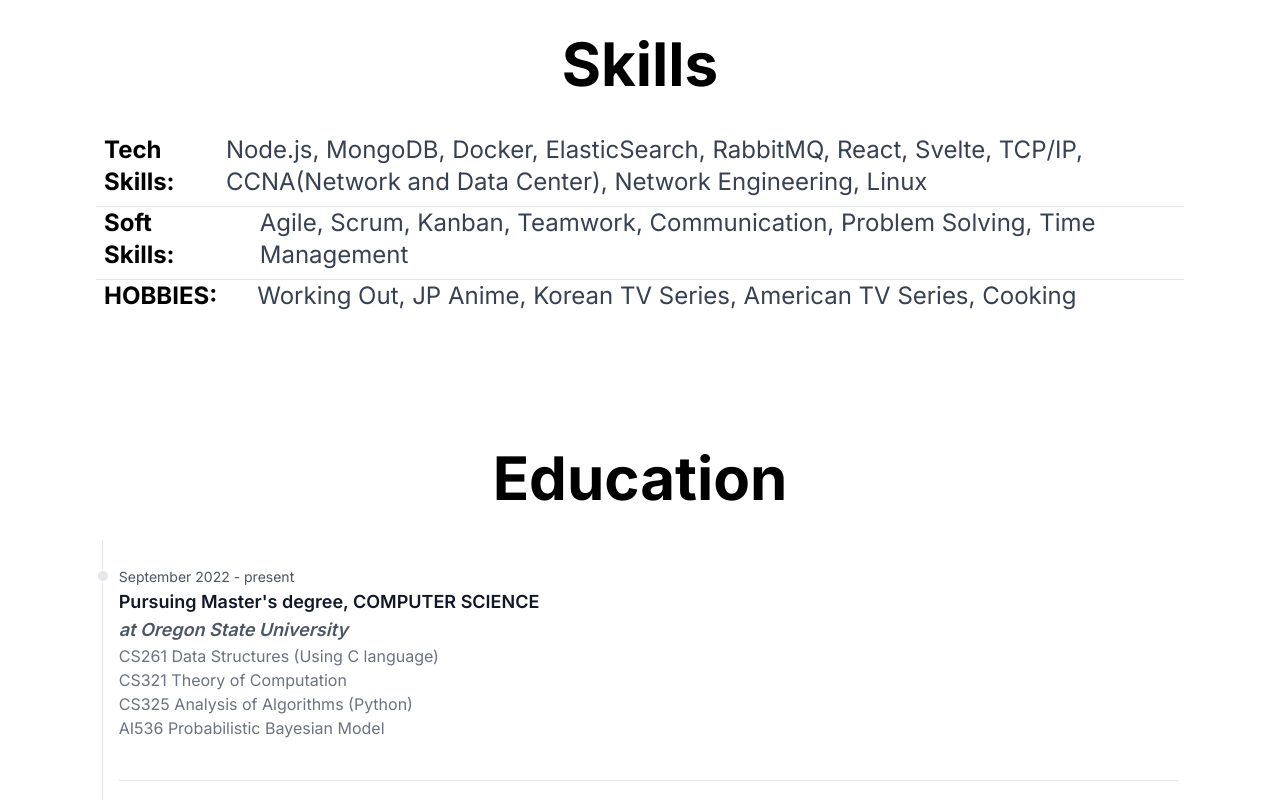
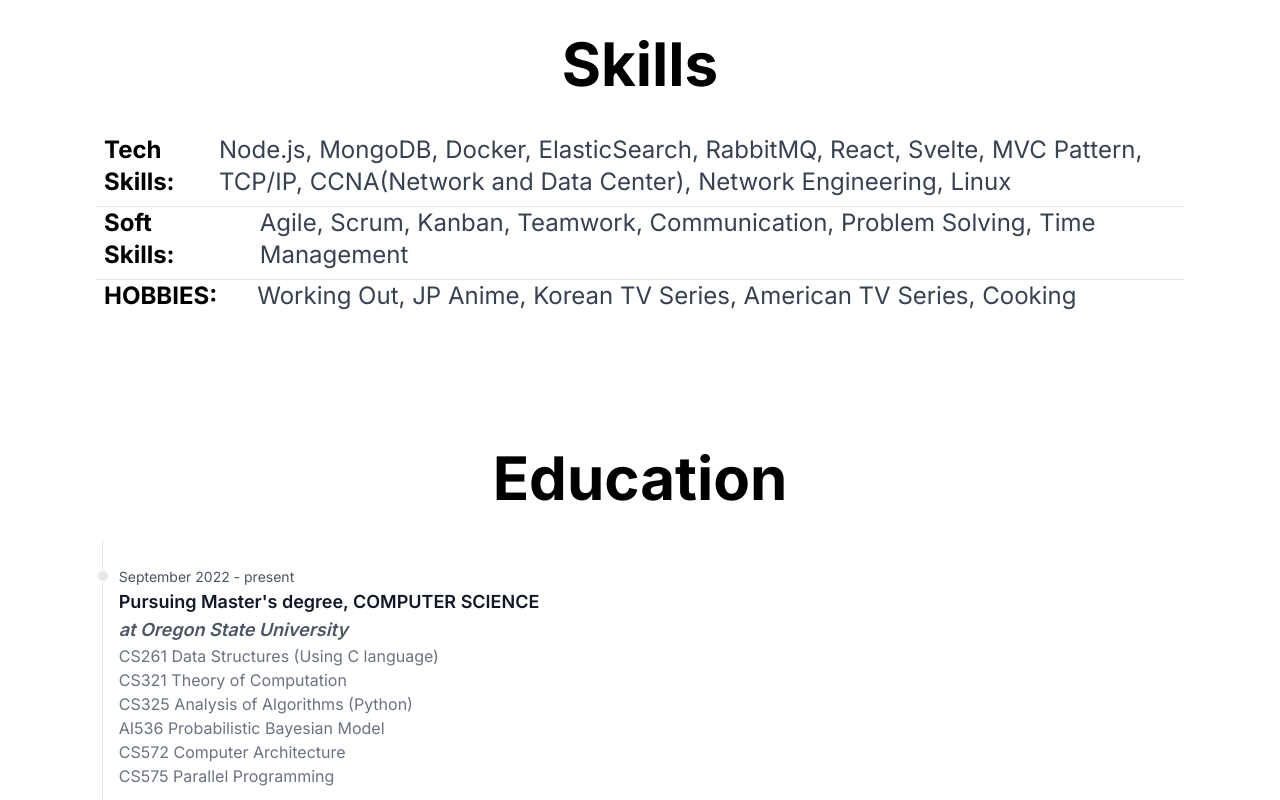
Before and after one commit to bankzxcv/my_port, a Next.js app: page / in a window 1280 px wide. Shown: the part 1960-2760 px from the top of the page. Built offline with nearby package versions, Linux system fonts and the light colour scheme.

Commit message:
updated edu

```diff
--- a/src/app/page.js
+++ b/src/app/page.js
@@ -97,7 +97,7 @@ export default function Home() {
               <div className="font-bold mx-2">Tech Skills:</div>
               <div className="mx-4" />
               <div className="text-gray-700">
-                Node.js, MongoDB, Docker, ElasticSearch, RabbitMQ, React, Svelte, TCP/IP,
+                Node.js, MongoDB, Docker, ElasticSearch, RabbitMQ, React, Svelte, MVC Pattern, TCP/IP,
                 CCNA(Network and Data Center), Network Engineering, Linux
               </div>
             </div>
--- a/src/constants/EDUS.js
+++ b/src/constants/EDUS.js
@@ -6,7 +6,9 @@ const EDUS = [
     description: `CS261 Data Structures (Using C language)
     CS321 Theory of Computation
     CS325 Analysis of Algorithms (Python)
-    AI536 Probabilistic Bayesian Model`,
+    AI536 Probabilistic Bayesian Model
+    CS572 Computer Architecture
+    CS575 Parallel Programming`,
   },
   {
     date: "May 2010 - 2013",
```
